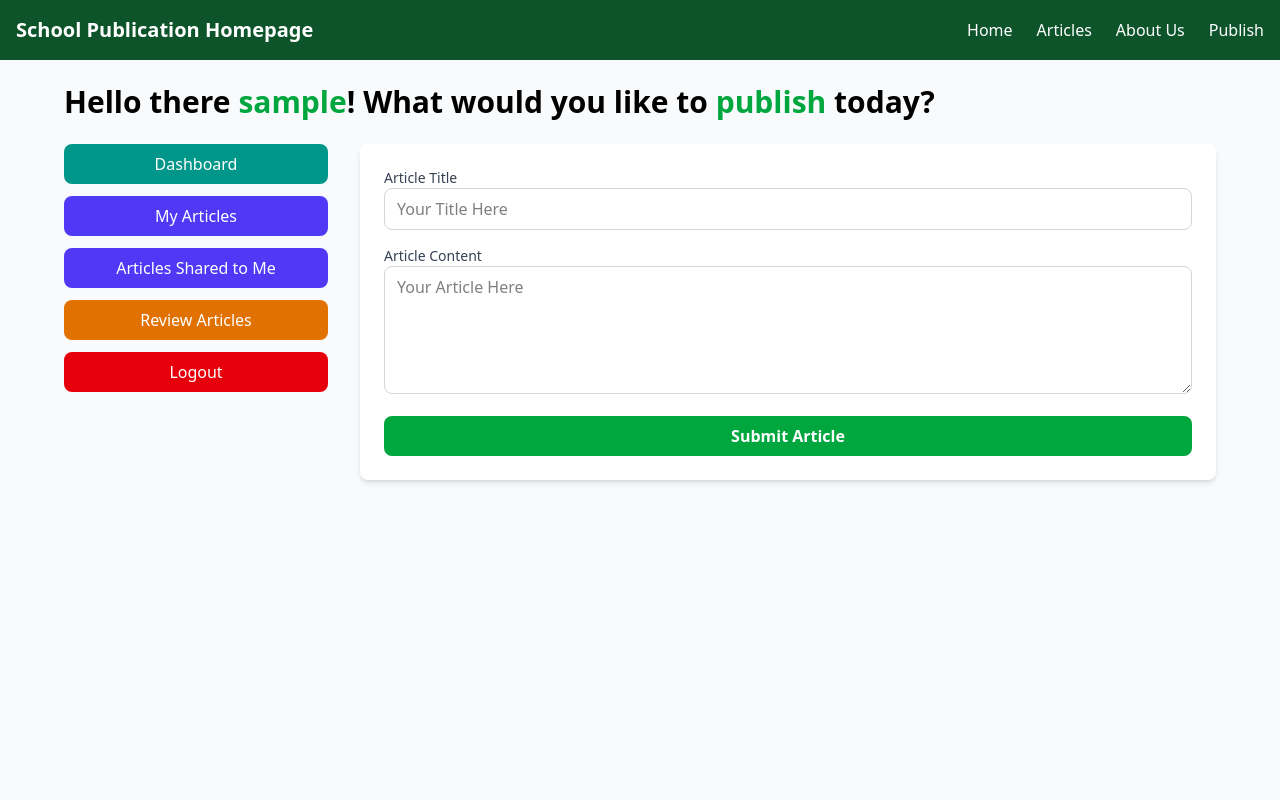
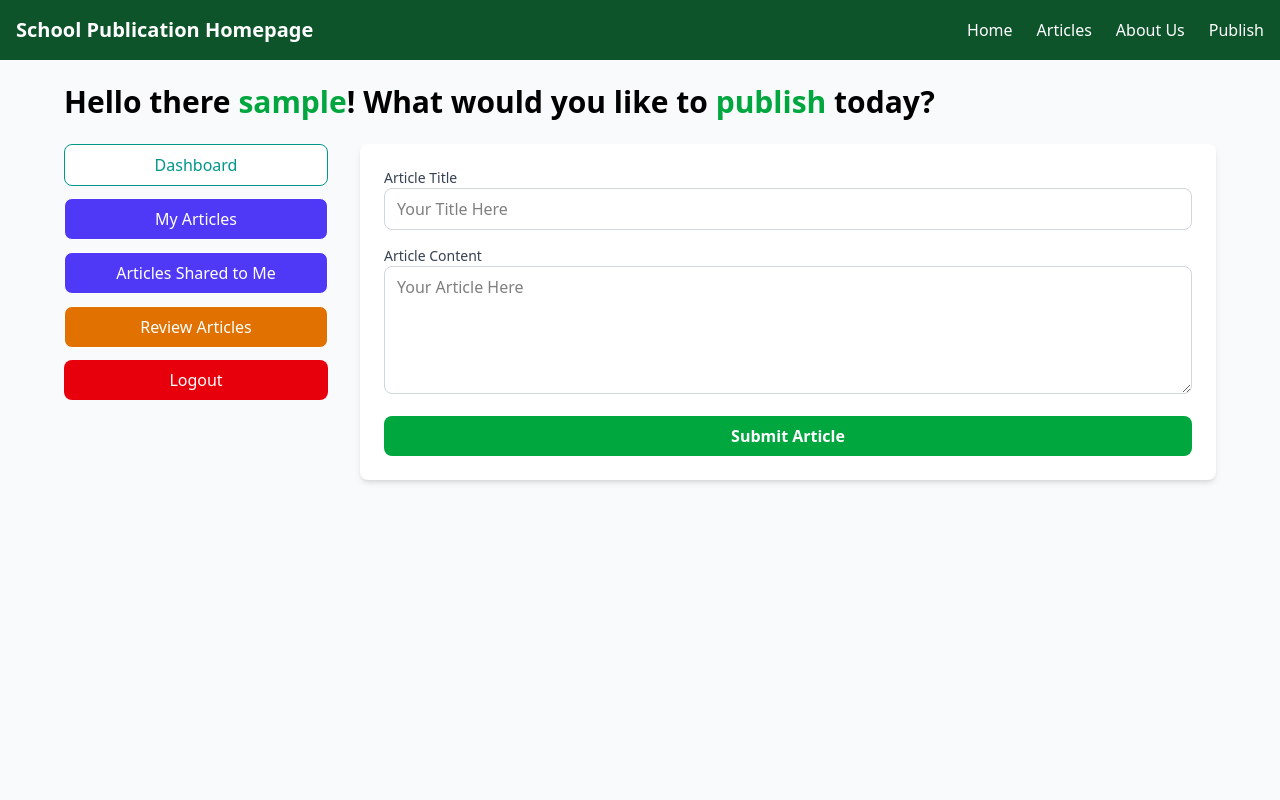
Before and after one commit to ntpyxl/PHP_School_Newspaper_System, a PHP site: page /dashboard in a window 1280 px wide. Run offline with PHP 8.4, Linux system fonts and the light colour scheme; the visitor is signed in with stand-in values (Sample User, id 1).

Commit message:
Improved dashboard navbar styling

```diff
--- a/components/dashboardNavbar.php
+++ b/components/dashboardNavbar.php
@@ -1,26 +1,42 @@
+<?php
+$currentPage = basename($_SERVER['PHP_SELF']);
+?>
+
 <div class="space-y-3">
     <button
         onclick="window.location.href='./'"
-        class="w-full py-2 bg-teal-600 text-white rounded-lg hover:bg-teal-700 transition cursor-pointer">
+        class="w-full py-2 rounded-lg transition cursor-pointer
+           <?php echo $currentPage === "index.php"
+                ? 'border border-teal-600 bg-white text-teal-600 hover:bg-teal-50'
+                : 'border border-white bg-teal-600 text-white hover:bg-teal-700'; ?>">
         Dashboard
     </button>
 
     <button
         onclick="window.location.href='published_articles.php'"
-        class="w-full py-2 bg-indigo-600 text-white rounded-lg hover:bg-indigo-700 transition cursor-pointer">
+        class="w-full py-2 rounded-lg transition cursor-pointer
+           <?php echo $currentPage === "published_articles.php"
+                ? 'border border-indigo-600 bg-white text-indigo-600 hover:bg-indigo-50'
+                : 'border border-white bg-indigo-600 text-white hover:bg-indigo-700'; ?>">
         My Articles
     </button>
 
     <button
         onclick="window.location.href='shared_articles.php'"
-        class="w-full py-2 bg-indigo-600 text-white rounded-lg hover:bg-indigo-700 transition cursor-pointer">
+        class="w-full py-2 rounded-lg transition cursor-pointer
+           <?php echo $currentPage === "shared_articles.php"
+                ? 'border border-indigo-600 bg-white text-indigo-600 hover:bg-indigo-50'
+                : 'border border-white bg-indigo-600 text-white hover:bg-indigo-700'; ?>">
         Articles Shared to Me
     </button>
 
     <?php if ($userObj->isAdmin()) { ?>
         <button
             onclick="window.location.href='review_articles.php'"
-            class="w-full py-2 bg-amber-600 text-white rounded-lg hover:bg-amber-700 transition cursor-pointer">
+            class="w-full py-2 rounded-lg transition cursor-pointer
+           <?php echo $currentPage === "review_articles.php"
+                ? 'border border-amber-600 bg-white text-amber-600 hover:bg-amber-50'
+                : 'border border-white bg-amber-600 text-white hover:bg-amber-700'; ?>">
             Review Articles
         </button>
     <?php } ?>
--- a/core/styles.css
+++ b/core/styles.css
@@ -9,6 +9,7 @@
       "Courier New", monospace;
     --color-red-600: oklch(57.7% 0.245 27.325);
     --color-red-700: oklch(50.5% 0.213 27.518);
+    --color-amber-50: oklch(98.7% 0.022 95.277);
     --color-amber-600: oklch(66.6% 0.179 58.318);
     --color-amber-700: oklch(55.5% 0.163 48.998);
     --color-green-500: oklch(72.3% 0.219 149.579);
@@ -16,11 +17,13 @@
     --color-green-700: oklch(52.7% 0.154 150.069);
     --color-green-800: oklch(44.8% 0.119 151.328);
     --color-green-900: oklch(39.3% 0.095 152.535);
+    --color-teal-50: oklch(98.4% 0.014 180.72);
     --color-teal-600: oklch(60% 0.118 184.704);
     --color-teal-700: oklch(51.1% 0.096 186.391);
     --color-blue-200: oklch(88.2% 0.059 254.128);
     --color-blue-600: oklch(54.6% 0.245 262.881);
     --color-blue-700: oklch(48.8% 0.243 264.376);
+    --color-indigo-50: oklch(96.2% 0.018 272.314);
     --color-indigo-600: oklch(51.1% 0.262 276.966);
     --color-indigo-700: oklch(45.7% 0.24 277.023);
     --color-gray-50: oklch(98.5% 0.002 247.839);
@@ -460,8 +463,20 @@
     border-style: var(--tw-border-style);
     border-width: 1px;
   }
+  .border-amber-600 {
+    border-color: var(--color-amber-600);
+  }
   .border-gray-300 {
     border-color: var(--color-gray-300);
+  }
+  .border-indigo-600 {
+    border-color: var(--color-indigo-600);
+  }
+  .border-teal-600 {
+    border-color: var(--color-teal-600);
+  }
+  .border-white {
+    border-color: var(--color-white);
   }
   .bg-amber-600 {
     background-color: var(--color-amber-600);
@@ -631,6 +646,9 @@
   .whitespace-pre-line {
     white-space: pre-line;
   }
+  .text-amber-600 {
+    color: var(--color-amber-600);
+  }
   .text-gray-600 {
     color: var(--color-gray-600);
   }
@@ -642,6 +660,9 @@
   }
   .text-green-600 {
     color: var(--color-green-600);
+  }
+  .text-indigo-600 {
+    color: var(--color-indigo-600);
   }
   .text-red-600 {
     color: var(--color-red-600);
@@ -679,6 +700,13 @@
     transition-timing-function: var(--tw-ease, var(--default-transition-timing-function));
     transition-duration: var(--tw-duration, var(--default-transition-duration));
   }
+  .hover\:bg-amber-50 {
+    &:hover {
+      @media (hover: hover) {
+        background-color: var(--color-amber-50);
+      }
+    }
+  }
   .hover\:bg-amber-700 {
     &:hover {
       @media (hover: hover) {
@@ -707,6 +735,13 @@
       }
     }
   }
+  .hover\:bg-indigo-50 {
+    &:hover {
+      @media (hover: hover) {
+        background-color: var(--color-indigo-50);
+      }
+    }
+  }
   .hover\:bg-indigo-700 {
     &:hover {
       @media (hover: hover) {
@@ -718,6 +753,13 @@
     &:hover {
       @media (hover: hover) {
         background-color: var(--color-red-700);
+      }
+    }
+  }
+  .hover\:bg-teal-50 {
+    &:hover {
+      @media (hover: hover) {
+        background-color: var(--color-teal-50);
       }
     }
   }
```
